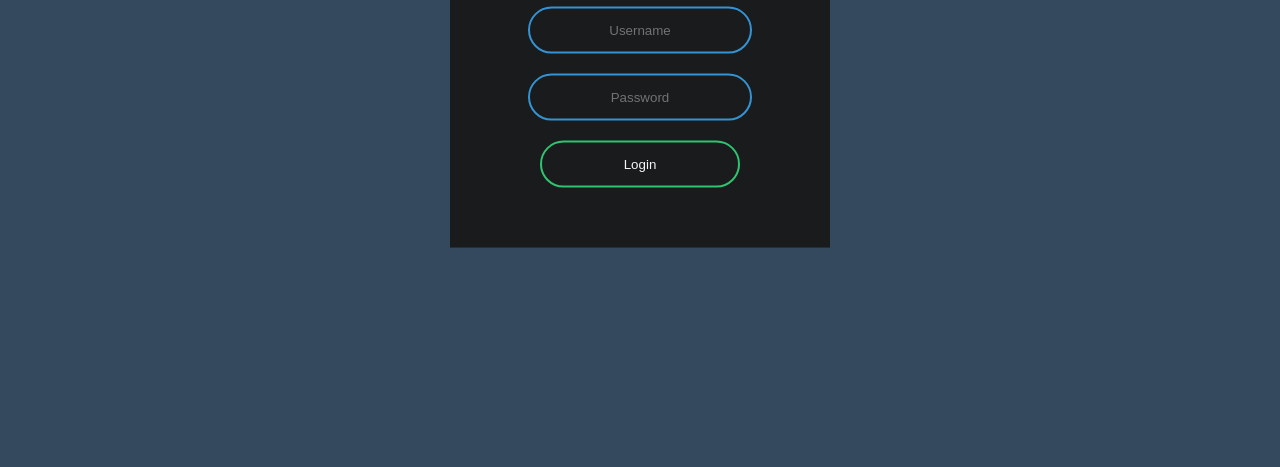
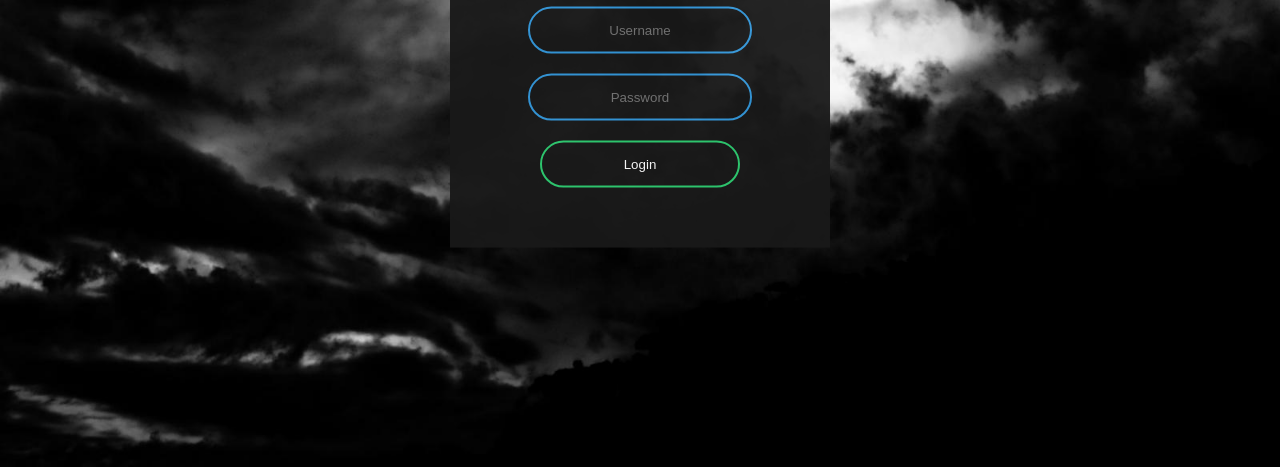
Before and after one commit to hantomi/fine-looking-template, a plain HTML site: page Login.html in a window 1280 px wide. Shown: the part 333-800 px from the top of the page. Drawn offline with Linux system fonts and the light colour scheme.

Commit message:
finish css for Login.html, added background picture

```diff
--- a/Login.html
+++ b/Login.html
@@ -9,6 +9,7 @@
 </head>
 <body>
     <div class="full-screen">
+        <img src="pictures/darkness.jpg" alt="background">
         <div class="content">
             <form action="MainController" class="box" method="post">
                 <h1>Login</h1>
--- a/css/login.css
+++ b/css/login.css
@@ -3,6 +3,15 @@ body {
     padding: 0;
     font-family: sans-serif;
     background: #34495e;
+}
+.full-screen img {
+        left: 0;
+        top: 0;
+        width: 100%;
+        height: 100%;
+        position: absolute;
+        object-fit: cover;
+        z-index: -1;
 }
 .box {
     width: 300px;
```
